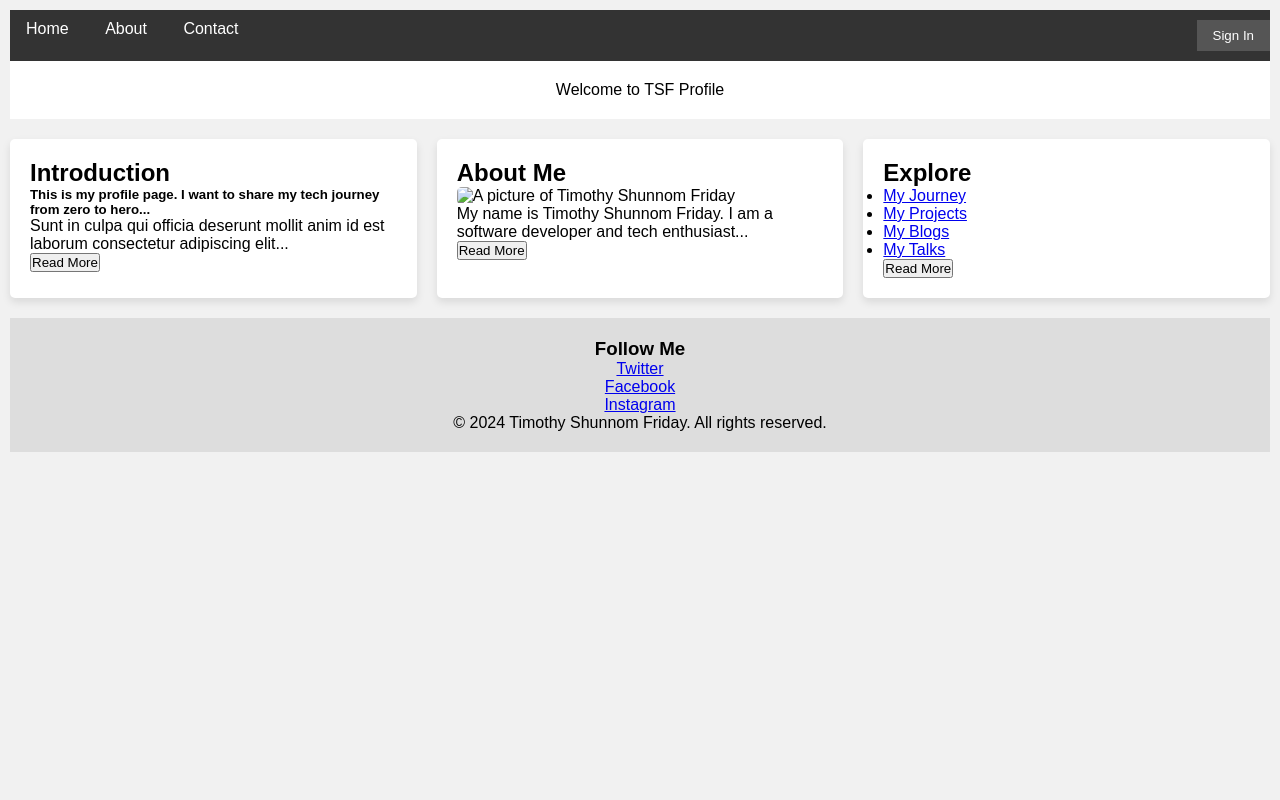
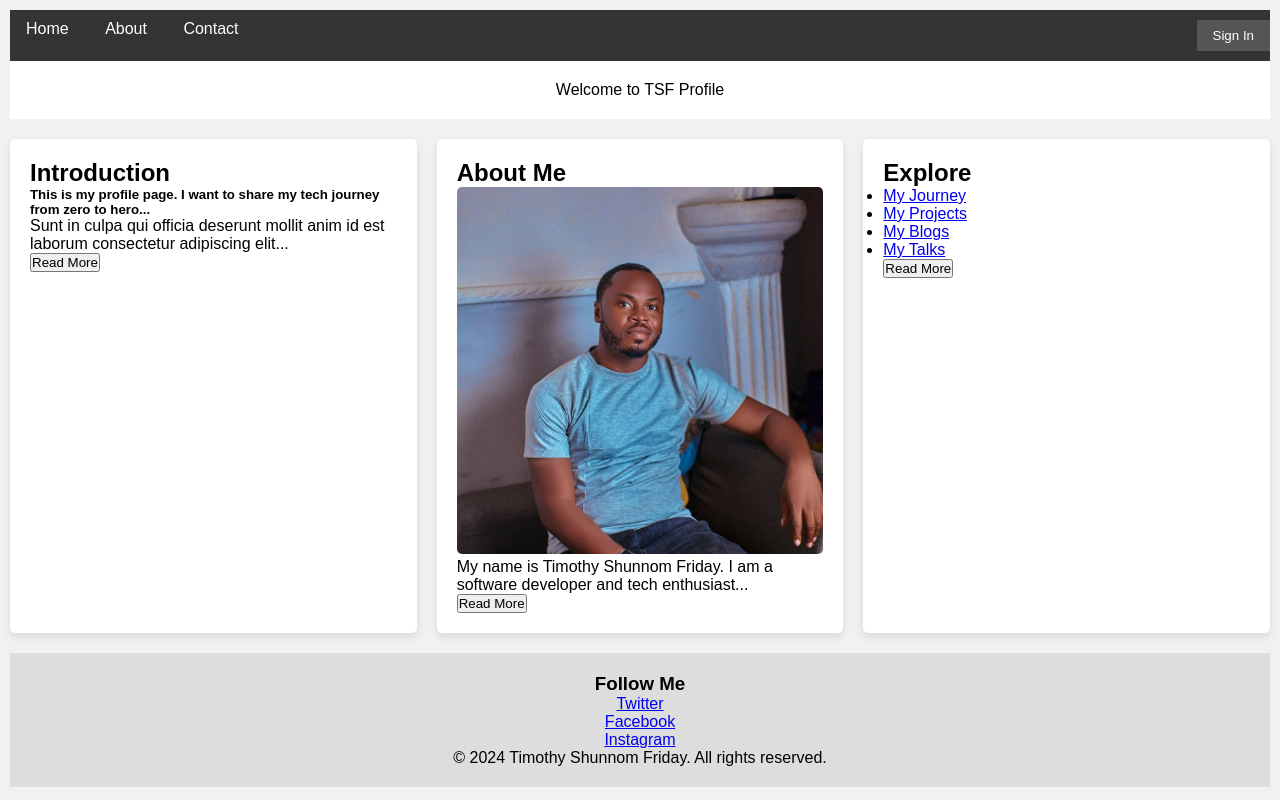
Before and after one commit to shunnom1/Timothy-Shunnom-Friday-Profile, a plain HTML site: page index.html in a window 1280 px wide. Drawn offline with Linux system fonts and the light colour scheme.

Commit message:
Update index.html

```diff
--- a/index.html
+++ b/index.html
@@ -43,7 +43,7 @@
     <div class="column">
       <h2>About Me</h2>
       <div class="fakeimg">
-        <img src="imgs/Timothy pix.jpg" alt="A picture of Timothy Shunnom Friday">
+        <img src="Timothy pix.jpg" alt="A picture of Timothy Shunnom Friday">
       </div>
       <p>My name is Timothy Shunnom Friday. I am a software developer and tech enthusiast...</p>
       <button>Read More</button>
```
